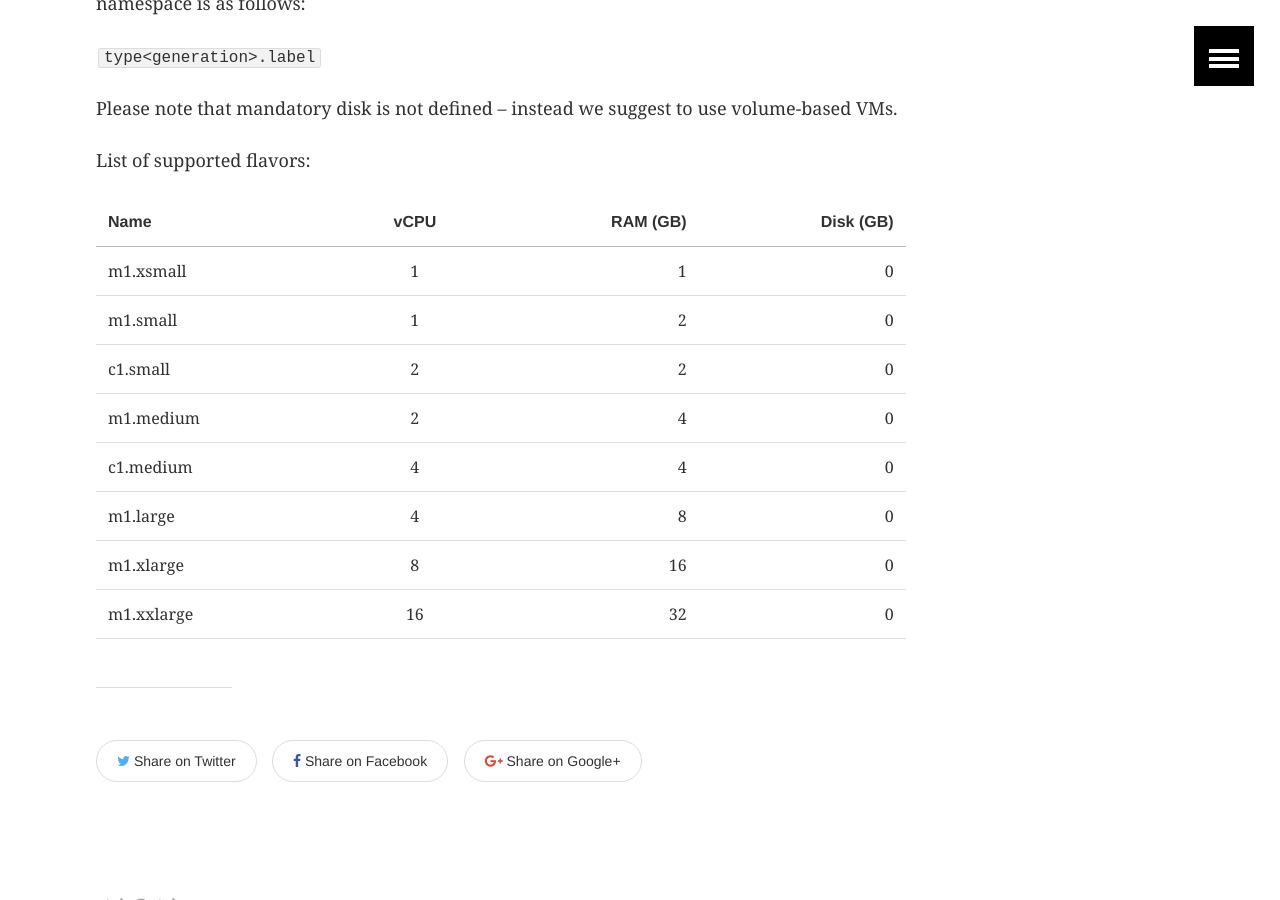
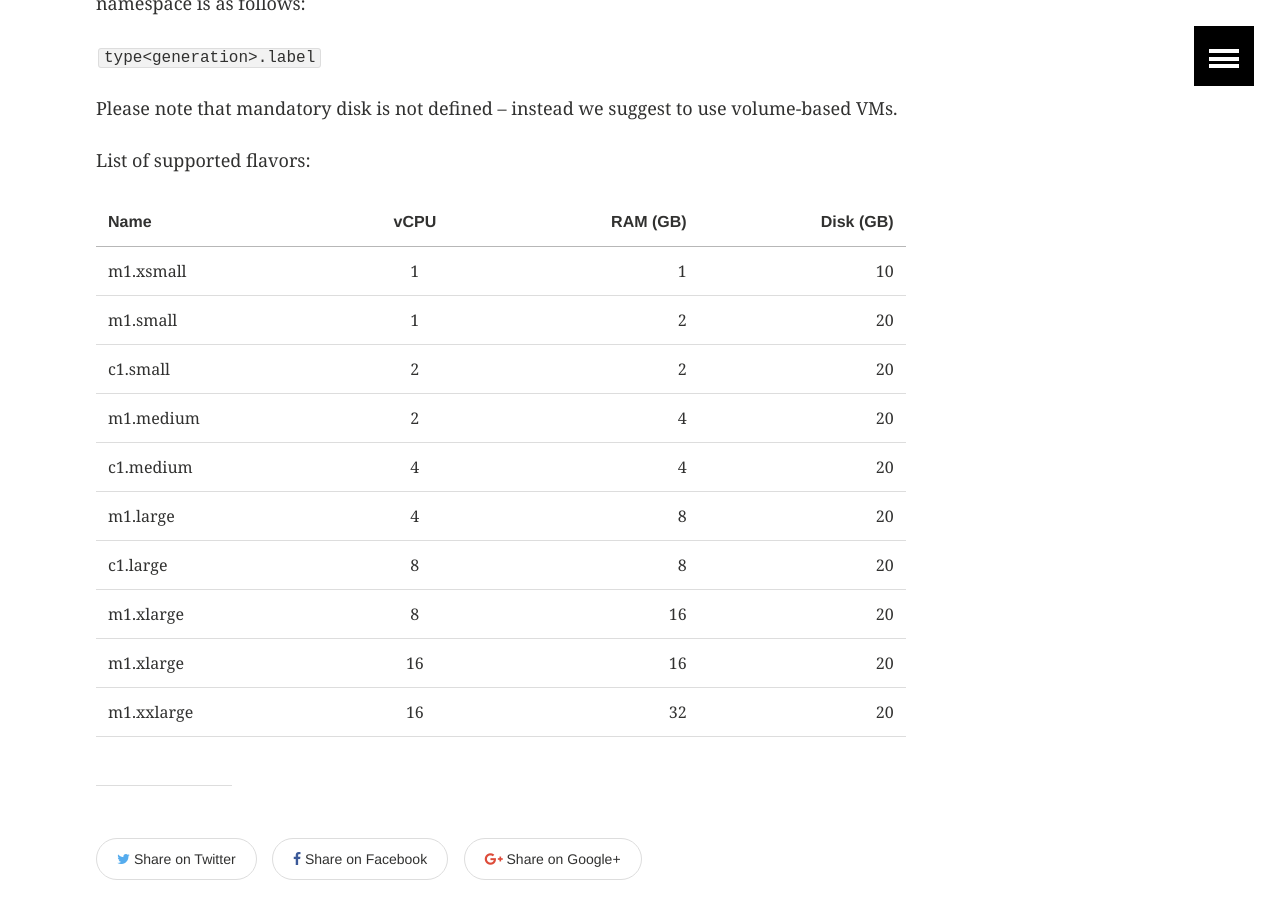
Before and after one commit to etais-ee/etais-web, a Jekyll site: the page built from using/openstack_flavors.md, in a window 1280 px wide and 900 px high, scrolled down 361 px. Built offline with Jekyll 4.4.1, drawn with Linux system fonts in a browser that asks for light colours.

Commit message:
Update openstack_flavors.md

```diff
--- a/using/openstack_flavors.md
+++ b/using/openstack_flavors.md
@@ -20,11 +20,13 @@ List of supported flavors:
 
 | Name     | vCPU   |    RAM (GB)       | Disk (GB)  |
 | -------- |:-----:| -----:| -----:|
-|	m1.xsmall| 1 |	1 |	0 |
-|	m1.small | 1 | 2 |	0 |
-|	c1.small | 2 |	2  |0 |
-|	m1.medium| 2 | 4  | 0 |
-|	c1.medium| 4 | 4  |	0 |
-|	m1.large | 4 | 8  |	0 |
-|	m1.xlarge| 8 | 16 | 0  |
-|	m1.xxlarge| 16 | 32 | 0 |
+|	m1.xsmall| 1 |	1 |	10 |
+|	m1.small | 1 | 2 |	20 |
+|	c1.small | 2 |	2  |20 |
+|	m1.medium| 2 | 4  | 20 |
+|	c1.medium| 4 | 4  |	20 |
+|	m1.large | 4 | 8  |	20 |
+|	c1.large | 8 | 8  |	20 |
+|	m1.xlarge| 8 | 16 | 20  |
+|	m1.xlarge| 16| 16 | 20  |
+|	m1.xxlarge| 16 | 32 | 20 |
```
